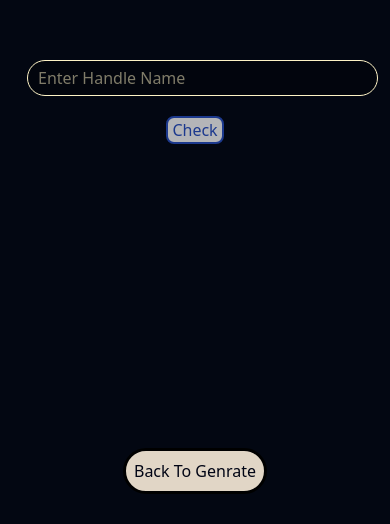
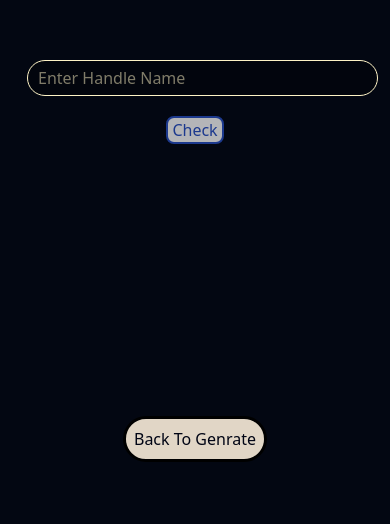
Before and after one commit to Sahil-late/Bittree, a Next.js app in the folder link_tree/: page /handlePage in a window 390 px wide. Shown: the part 320-844 px from the top of the page. Built offline with nearby package versions, Linux system fonts and the light colour scheme.

Commit message:
changes for mobile

```diff
--- a/link_tree/app/components/Navbar.js
+++ b/link_tree/app/components/Navbar.js
@@ -17,7 +17,7 @@ const Navbar = () => {
 
   useEffect(() => {
       setColor(true)
-    }, [content])
+    }, [content,showNavbar])
 
   const bg = () => {
     if (!color) return
@@ -34,6 +34,7 @@ const Navbar = () => {
   const handleColor = () => {
     setColor(true)
   }
+
 
   return (
     <>
--- a/link_tree/app/components/pages/Page_1.js
+++ b/link_tree/app/components/pages/Page_1.js
@@ -22,6 +22,9 @@ export default function Page() {
 
     if (text.includes('linktr.ee/')) {
       link = text.split('linktr.ee/')[1];
+    }
+    else{
+      link = text;
     }
 
     if (!link || link.length < 2 || link.length > 12) {
@@ -93,7 +96,7 @@ export default function Page() {
   return (
     <main className="relative">
       {loader && <Loader/>}
-      <section className={`flex flex-col h-[70vh] bg-amber-500 border-2 w-[100vw] ${loader ? 'opacity-50 pointer-events-none' : ''} md:flex-row`}>
+      <section className={`flex flex-col h-[70dvh] bg-amber-500 border-2 w-[100vw] ${loader ? 'opacity-50 pointer-events-none' : ''} md:flex-row`}>
         <div className="col_1 h-full flex items-center p-2 bg-amber-200">
           <div className="flex flex-col gap-2.5">
             <h2 className={`${poppins.className} text-center text-xl`}>A link in bio built for you.</h2>
--- a/link_tree/app/handlePage/page.js
+++ b/link_tree/app/handlePage/page.js
@@ -64,18 +64,18 @@ const Page = () => {
         }
     }
     return (
-        <div className='relative h-screen bg-gray-950 w-screen text-amber-100 flex items-center justify-center'>
+        <div className='relative h-dvh bg-gray-950 w-screen text-amber-100 flex items-center justify-center'>
             {loader && <Loader />}
             <div className='flex sm:w-1/2 w-[90vw] flex-col items-center gap-5' >
                 <input onKeyDown={(e) => { if (e.key === 'Enter') handleCheck(handle) }} type="text" onChange={e => setHandle(e.target.value)} value={handle} className='border w-full' placeholder='Enter Handle Name' />
                 <button onClick={() => handleCheck(handle)} className='text-blue-900 border-2  text-center px-1 rounded-lg bg-[rgba(255,255,255,0.7)] hover:bg-[rgba(255,255,255,0.9)]  active:border-amber-700 cursor-pointer'>Check</button>
-            </div>
-            <ToastContainer />
-            <div className='absolute bottom-7.5'>
+                <div className='absolute bottom-15.5'>
                 <Link href={'/generate'}>
                     <button className='invert  bg-gray-800 p-2 flex justify-center items-center  rounded-full text-amber-50 border-3 border-white hover:border-amber-700 active:border-red-400 disabled:bg-gray-900'>Back To Genrate</button>
                 </Link>
             </div>
+            </div>
+            <ToastContainer />
         </div>
     )
 }
--- a/link_tree/app/layout.js
+++ b/link_tree/app/layout.js
@@ -29,7 +29,7 @@ export default function RootLayout({ children }) {
         <meta name="description" content="We Brought A Revolution In Link Sharing" />
         </head>
       <body
-        className={`${geistSans.variable} ${geistMono.variable} antialiased bg-amber-300`}
+        className={`${geistSans.variable} ${geistMono.variable} antialiased h-screen bg-gray-900 overflow-x-hidden`}
   >
       <Navbar />
       {children}
--- a/link_tree/app/page.js
+++ b/link_tree/app/page.js
@@ -7,10 +7,9 @@ import styles from "../Carousel.module.css"
 
 export default function Home() {
   return (
-    <main className={`flex flex-col gap-2.5 }`}>
+    <main className={`flex flex-col gap-2.5 bg-yellow-600`}>
       <Page1/>
       <Page2/>
     </main>
-
   );
 }
```
